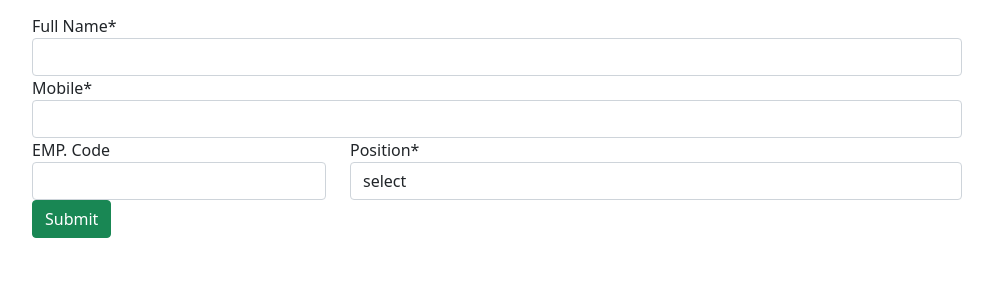
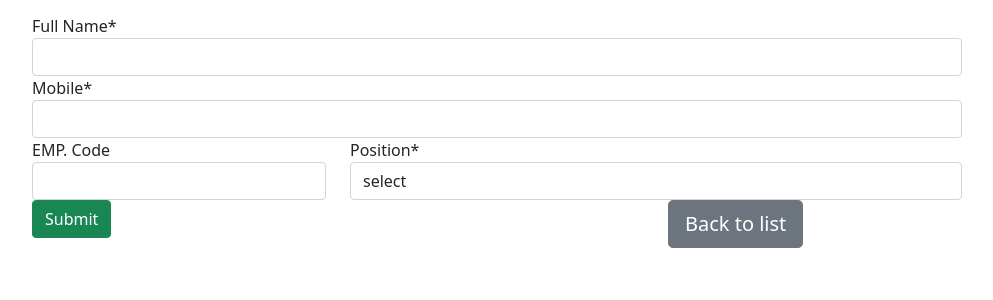
Before and after one commit to mv-faza/Django_CRUD_operations, a Django app: page /employee/ in a window 1280 px wide. Shown: the part 188-488 px from the top of the page, without its empty margins (143-1136 px from the left). Run offline with Django 3.2, Linux system fonts and the light colour scheme; data that the repository does not hold is empty; some libraries are stand-ins or nearby versions.

Commit message:
added buttons of submit and back to list

```diff
--- a/CRUD_with_Django/employee_register/templates/employee_register/employee_form.html
+++ b/CRUD_with_Django/employee_register/templates/employee_register/employee_form.html
@@ -14,6 +14,16 @@
                 {{form.position|as_crispy_field}}
             </div>
         </div>
-        <button type="submit" class="btn btn-success"><i class="fas fa-database"></i>Submit</button>
+        <div class="row">
+            <div class="col-md-8">
+                <button type="submit" class="btn btn-success"><i class="fas fa-file-import"></i>Submit</button>
+            </div>
+            <div class="col-md-4">
+                <a href="{% url 'employee_list' %}" class="btn btn-secondary btn-block btn-lg">
+                    <i class="fas fa-stream"></i> Back to list
+                </a>
+                   </div>
+        </div>
+
     </form>
     {% endblock content %}
```
